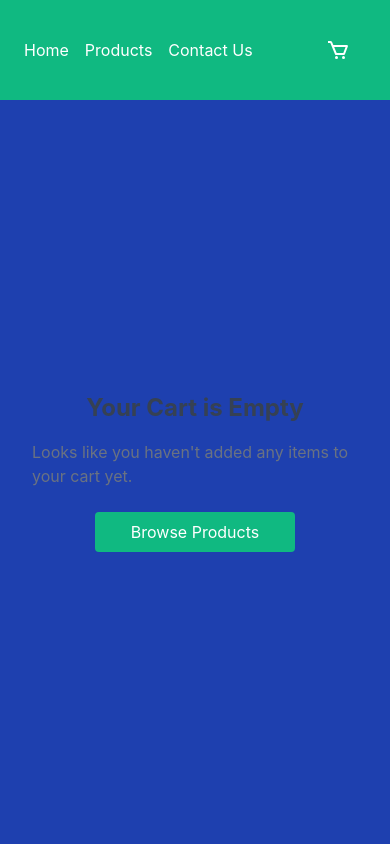
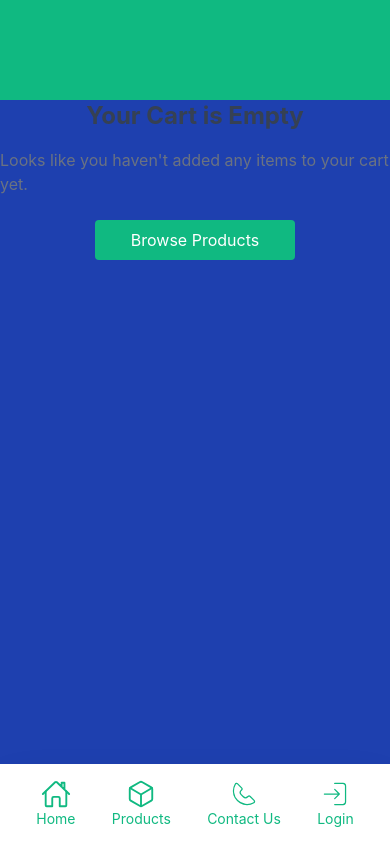
Before and after one commit to IT24103441/i-computers-frontend, a React (Vite) app: page /cart in a window 390 px wide. Built offline with nearby package versions, Linux system fonts and the light colour scheme.

Commit message:
feat: implement responsive navigation header and admin order management interface with detail modal

```diff
--- a/src/components/header.jsx
+++ b/src/components/header.jsx
@@ -1,20 +1,40 @@
 import { Link } from "react-router-dom";
 import { BiCart } from "react-icons/bi";
-
+import UserData from "./userData";
+import { IoCartOutline, IoCubeOutline, IoHomeOutline } from "react-icons/io5";
+import { CiPhone } from "react-icons/ci";
 export default function Header() {
     return (
-        <header className="w-full h-[100px] bg-accent flex justify-between p-6">
-            <div className=" h-full flex justify-center items-center gap-4">
+        <>
+            <header className="w-full h-[100px] bg-accent flex justify-center lg:justify-between p-6">
+                <div className=" h-full hidden lg:flex justify-center items-center gap-4">
                     <Link to="/" className="h-full flex justify-center items-center text-white hover:text-gray-300">Home</Link>
                     <Link to="/products" className="h-full flex justify-center items-center text-white hover:text-gray-300">Products</Link>
                     <Link to="/contact-us" className="h-full flex justify-center items-center text-white hover:text-gray-300">Contact Us</Link>
                 </div>
-            <div className="">
-                <Link to="/cart" className="h-full flex justify-center items-center text-white hover:text-gray-900 px-4">
+                <div className="justify-center items-center gap-4 hidden lg:flex">
+                    <Link to="/cart" className="h-full flex justify-center items-center text-white hover:text-gray-500 px-4">
                         <BiCart size={24} />
                     </Link>
-
+                    <UserData />
                 </div>
             </header>
+            <div className="fixed bottom-0 left-0 w-full h-[80px] bg-white shadow-2xl flex lg:hidden justify-evenly items-center">
+                <Link to="/" className="h-full flex flex-col justify-center items-center text-accent text-3xl  ">
+                    <IoHomeOutline />
+                    <span className="text-sm text-accent">Home</span>
+                </Link>
+                <Link to="/products" className="h-full flex flex-col justify-center items-center text-accent text-3xl  ">
+                    <IoCubeOutline />
+                    <span className="text-sm text-accent">Products</span>
+                </Link>
+                <Link to="/contact-us" className="h-full flex flex-col justify-center items-center text-accent text-3xl  ">
+                    <CiPhone />
+                    <span className="text-sm text-accent">Contact Us</span>
+                </Link>
+                <UserData />
+            </div>
+
+        </>
     )
 }
--- a/src/components/orderDataModal.jsx
+++ b/src/components/orderDataModal.jsx
@@ -53,7 +53,7 @@ export default function AdminOrderDataModal(props) {
                                 <p>Phone: {order.phone}</p>
                                 <p>Address: {order.addressLine1} {order.addressLine2} , {order.city}</p>
                                 <p>Status: {order.status}
-                                    <select className="ml-4 border" defaultValue={order.status}
+                                    {props.isAdmin && <select className="ml-4 border" defaultValue={order.status}
                                         onChange={
                                             (e) => {
                                                 updateOrderStatus(e.target.value)
@@ -63,7 +63,7 @@ export default function AdminOrderDataModal(props) {
                                         <option value="Processing">Processing</option>
                                         <option value="Shipped">Shipped</option>
                                         <option value="Delivered">Delivered</option>
-                                    </select>
+                                    </select>}
                                 </p>
                             </div>
                         </div>
--- a/src/pages/admin/adminOrdersPage.jsx
+++ b/src/pages/admin/adminOrdersPage.jsx
@@ -81,7 +81,7 @@ export default function AdminOrdersPage() {
                                 <td>{getFormattedPrice(order.totalAmount)}</td>
                                 <td>
                                     <div className="w-full flex justify-center items-center gap-4">
-                                        <AdminOrderDataModal order={order} refresh={() => setLoading(true)} />
+                                        <AdminOrderDataModal isAdmin={true} order={order} refresh={() => setLoading(true)} />
                                     </div>
                                 </td>
                             </tr>
--- a/src/pages/cartPage.jsx
+++ b/src/pages/cartPage.jsx
@@ -9,7 +9,7 @@ export default function CartPage() {
 
     if (!cart || cart.length === 0) {
         return (
-            <div className="w-full h-full flex flex-col items-center justify-center p-8">
+            <div className="w-full h-auto lg:h-full overflow-y-scroll flex items-center flex-col">
                 <h2 className="text-2xl font-bold text-gray-700 mb-4">Your Cart is Empty</h2>
                 <p className="text-gray-500 mb-6">Looks like you haven't added any items to your cart yet.</p>
                 <Link to="/products" className="w-[200px] p-2 text-white bg-accent rounded-sm hover:bg-accent/90 text-center">
@@ -20,12 +20,12 @@ export default function CartPage() {
     }
 
     return (
-        <div className="w-full h-full overflow-y-scroll flex items-center flex-col">
+        <div className="w-full h-auto lg:h-full overflow-y-scroll flex items-center flex-col">
             {
                 cart.map(
                     (cartItem, index) => {
                         return (
-                            <div className="w-[600px] h-[150px] shadow-2xl bg-white my-4 flex flex-row relative" key={cartItem.product?.productId || index}>
+                            <div className="w-[400px] lg:w-[600px] h-[250px] lg:h-[150px]  shadow-2xl bg-white my-4 flex flex-row relative" key={cartItem.product?.productId || index}>
                                 <img src={cartItem.product.image} className="h-full aspect-square object-cover" alt={cartItem.product.name} />
 
                                 <div className="h-full w-[450px] flex flex-col p-4">
@@ -80,13 +80,13 @@ export default function CartPage() {
                 )
             }
 
-            <div className="w-[600px] h-[150px] sticky bottom-0 shadow-2xl bg-white my-4 flex flex-row items-center justify-between p-4">
-                <Link to="/checkout" className="w-[220px] p-2 text-white bg-accent rounded-sm hover:bg-accent/90 text-center" state={cart}>
+            <div className="w-[400px] lg:w-[600px] h-[250px] lg:h-[150px] sticky bottom-0 shadow-2xl bg-white my-4 flex flex-row items-center justify-between p-4">
+                <Link to="/checkout" className="w-[120px] lg:w-[220px] p-2 text-white bg-accent rounded-sm hover:bg-accent/90 text-center" state={cart}>
                     Checkout
                 </Link>
                 <div className="flex justify-end h-full items-center">
-                    <span className="text-gray-500 text-lg mr-4">Total:</span>
-                    <span className="text-accent text-2xl font-bold ">
+                    <span className="text-gray-500 lg:text-lg text-sm mr-4 hidden lg:block">Total:</span>
+                    <span className="text-accent lg:text-2xl text-sm font-bold ">
                         {getFormattedPrice(getTotal(cart))}
                     </span>
                 </div>
--- a/src/pages/homePage.jsx
+++ b/src/pages/homePage.jsx
@@ -4,6 +4,7 @@ import ProductsPage from "./productsPage";
 import ProductOverview from "./productOverview";
 import CartPage from "./cartPage";
 import CheckoutPage from "./checkout";
+import MyOrders from "./myOrders";
 export default function HomePage() {
     return (
         <div className="w-full h-full bg-primary text-secondary">
@@ -23,6 +24,8 @@ export default function HomePage() {
                     <Route path="/cart" element={<CartPage />} />
                     {/* checkout */}
                     <Route path="/checkout" element={<CheckoutPage />} />
+                    {/* my-orders */}
+                    <Route path="/my-orders" element={<MyOrders />} />
                     <Route path="/*" element={<h1>404 Not Found</h1>} />
                 </Routes>
             </div>
--- a/src/pages/productOverview.jsx
+++ b/src/pages/productOverview.jsx
@@ -38,13 +38,16 @@ export default function ProductOverview() {
 
     return (
         <div className="w-full h-full flex justify-center items-center">
-            <div className="w-1/2 h-full flex justify-center items-center">
+            <div className="w-full h-auto lg:h-full pt-10 lg:pt-0 flex flex-col lg:flex-row justify-center items-center">
                 <ProductImageSlideShow images={product.images} />
             </div>
 
-            <div className="w-1/2 flex flex-col p-6 h-full">
+            <div className="w-[200px] lg:w-[600px] h-[250px] lg:h-[150px]  flex flex-col p-6 h-full">
                 <span className="text-gray-500 text-sm italic mb-4">
                     {product.productId}
+                </span>
+                <span className="text-gray-500 text-sm italic mb-4">
+                    {product.stock === 0 ? "Out of Stock" : "In Stock"}
                 </span>
 
                 {(product.brand || product.model) && (
```
Also changed, not shown: src/pages/checkout.jsx (+5 -5 lines). Lines whose indentation alone changed are shown as unchanged.
